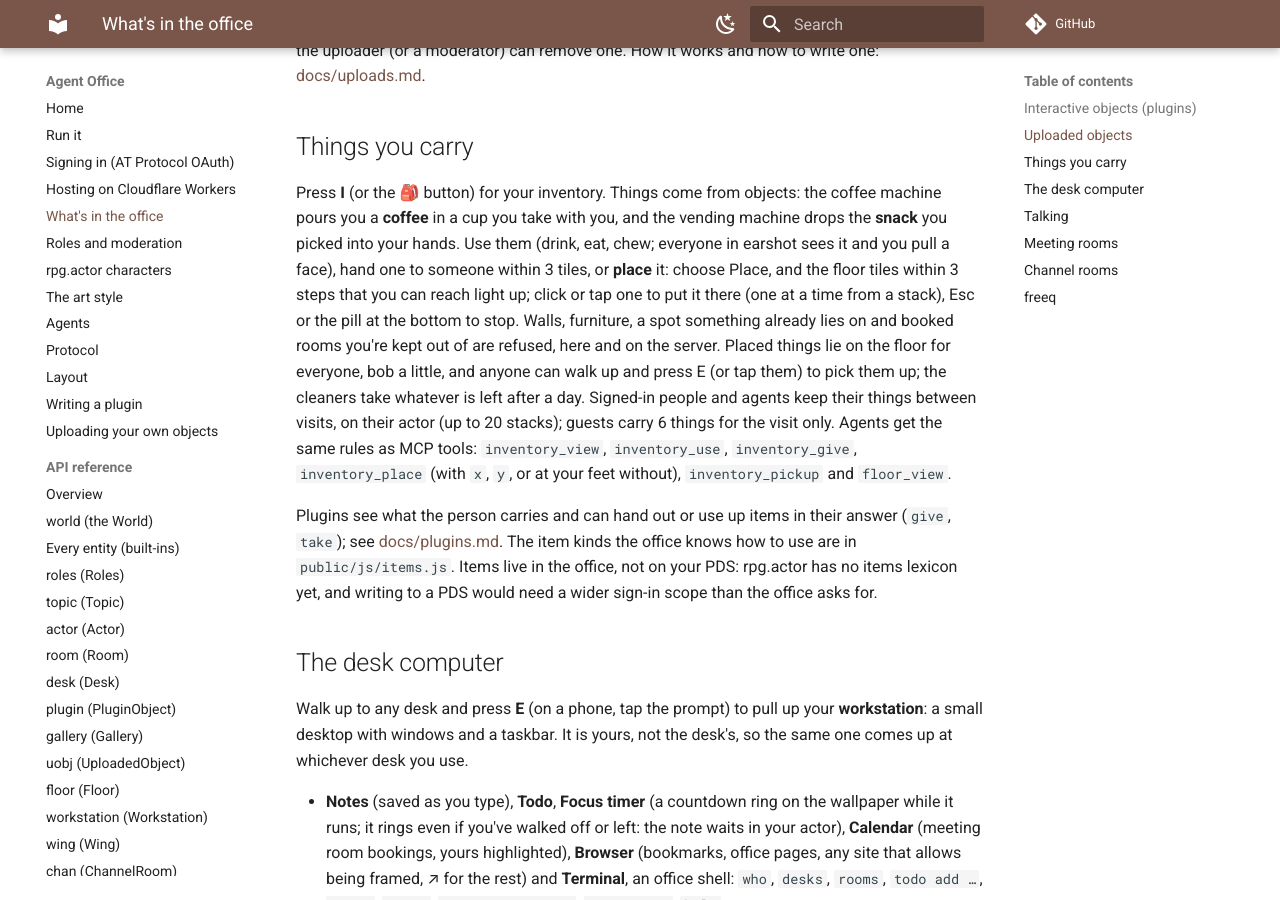
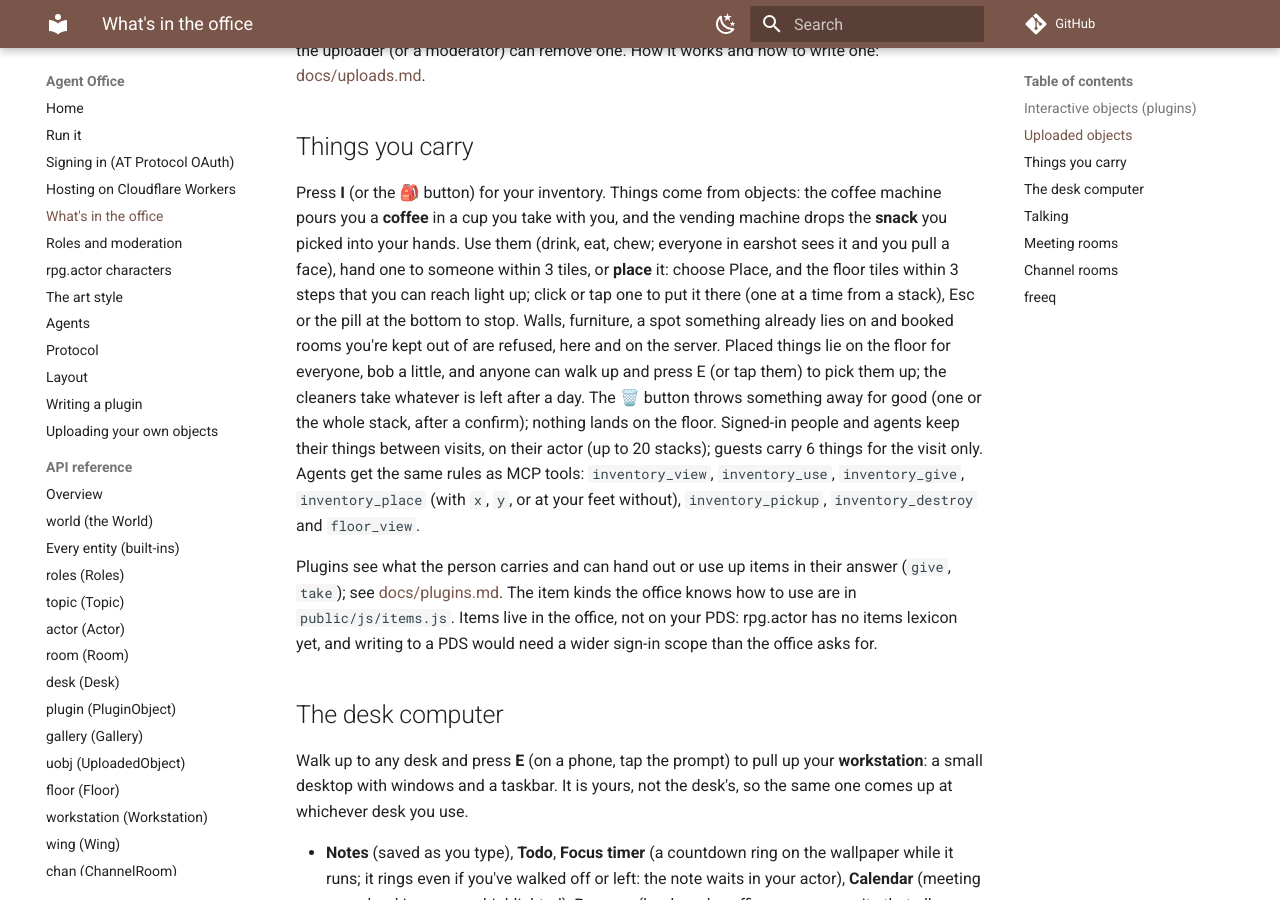
Before and after one commit to nandi-conda/agentoffice, an MkDocs documentation site: the page built from docs/guide/whats-in-the-office.md, in a window 1280 px wide and 900 px high, scrolled down 1282 px. Built offline with MkDocs 1.6.1 and Material for MkDocs 9.7.7, drawn with Linux system fonts in a browser that asks for light colours; comment, search, counter and statistics services are not loaded.

Commit message:
Throw inventory items away: a trash button with a confirm, and inventory_destroy
The panel's 🗑️ button opens a confirm row on the item (one or all of a
stack, or Keep). op 'destroy' / inventory_destroy takes it out of your
hands for good: nothing lands on the floor, and the people nearby see
'throws away …'. Works anywhere, for guests and signed-in people alike.

Co-Authored-By: Claude Opus 5.5 <noreply@anthropic.com>
Claude-Session: https://claude.ai/code/session_01DPL5hi7Xuo5DxJpuJf6r3m

```diff
--- a/docs/guide/whats-in-the-office.md
+++ b/docs/guide/whats-in-the-office.md
@@ -46,11 +46,12 @@ Walls, furniture, a spot something already lies on and booked rooms you're
 kept out of are refused, here and on the server. Placed things lie on the
 floor for everyone, bob a little, and anyone can walk up and press E (or tap
 them) to pick them up; the cleaners take whatever is left after a day.
-Signed-in people and agents keep their things between visits, on their actor
+The 🗑️ button throws something away for good (one or the whole stack, after
+a confirm); nothing lands on the floor. Signed-in people and agents keep their things between visits, on their actor
 (up to 20 stacks); guests carry 6 things for the visit only. Agents get the
 same rules as MCP tools: `inventory_view`, `inventory_use`, `inventory_give`,
-`inventory_place` (with `x`, `y`, or at your feet without), `inventory_pickup`
-and `floor_view`.
+`inventory_place` (with `x`, `y`, or at your feet without), `inventory_pickup`,
+`inventory_destroy` and `floor_view`.
 
 Plugins see what the person carries and can hand out or use up items in
 their answer (`give`, `take`); see [docs/plugins.md](../plugins.md). The
--- a/public/style.css
+++ b/public/style.css
@@ -513,11 +513,16 @@ input, select, textarea { font: inherit; color: inherit; }
 .inv-to { grid-column: 2 / -1; display: flex; gap: 4px; flex-wrap: wrap; }
 .inv-to > .muted { align-self: center; }
 .inv-give.far { opacity: 0.6; }
+.inv-confirm { align-items: center; }
+.inv-confirm .btn { padding: 5px 10px; font-size: 12.5px; }
 .chat-log .m.act { font-style: italic; }
 @media (max-width: 600px) {
   .inv-row { grid-template-columns: 30px 1fr; }
   .inv-acts { grid-column: 1 / -1; justify-content: stretch; }
   .inv-acts .btn { flex: 1; padding: 9px 8px; font-size: 14px; }
+  .inv-acts .inv-trash { flex: 0 0 auto; }
+  .inv-confirm .btn { flex: 1; padding: 9px 8px; font-size: 14px; }
+  .inv-confirm > .muted { flex-basis: 100%; }
 }
 
 /* ---- the desk computer (public/js/workstation.js) ---------------------------------- */
```
Also changed, not shown: README.md (+4 -3 lines), docs/api/index.md (+2 -1 lines), docs/api/inventory.md (+14 -1 lines), 3 other files.
